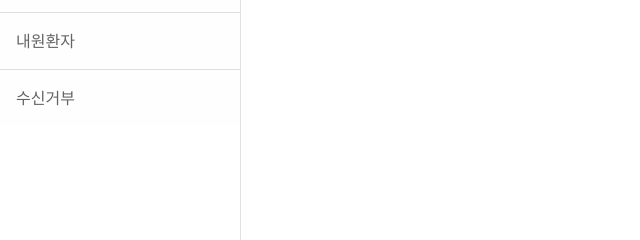
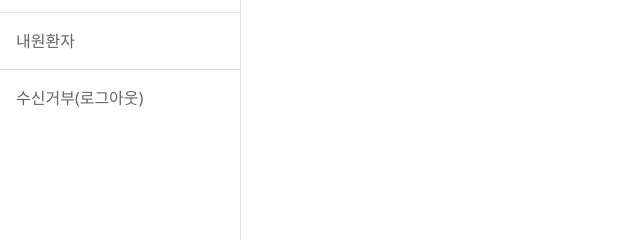
Before and after one commit to naturem-message/naturem-message.github.io, a plain HTML site: page index.html in a window 1280 px wide. Shown: the part 273-513 px from the top of the page, 0-640 px from the left. Drawn offline with nearby package versions, Linux system fonts and the light colour scheme.

Commit message:
Update index.html

```diff
--- a/index.html
+++ b/index.html
@@ -22,7 +22,7 @@
                     <a class="list-group-item list-group-item-action list-group-item-light p-3" href="#!">직원(진료팀)</a>
                     <a class="list-group-item list-group-item-action list-group-item-light p-3" href="#!">직원(데스크)</a>
                     <a class="list-group-item list-group-item-action list-group-item-light p-3" href="#!">내원환자</a>
-                    <a class="list-group-item list-group-item-action list-group-item-light p-3" href="#!">수신거부</a>
+                    <a class="list-group-item list-group-item-action list-group-item-light p-3" href="#!">수신거부(로그아웃)</a>
                 </div>
             </div>
             <!-- Page content wrapper-->
```
